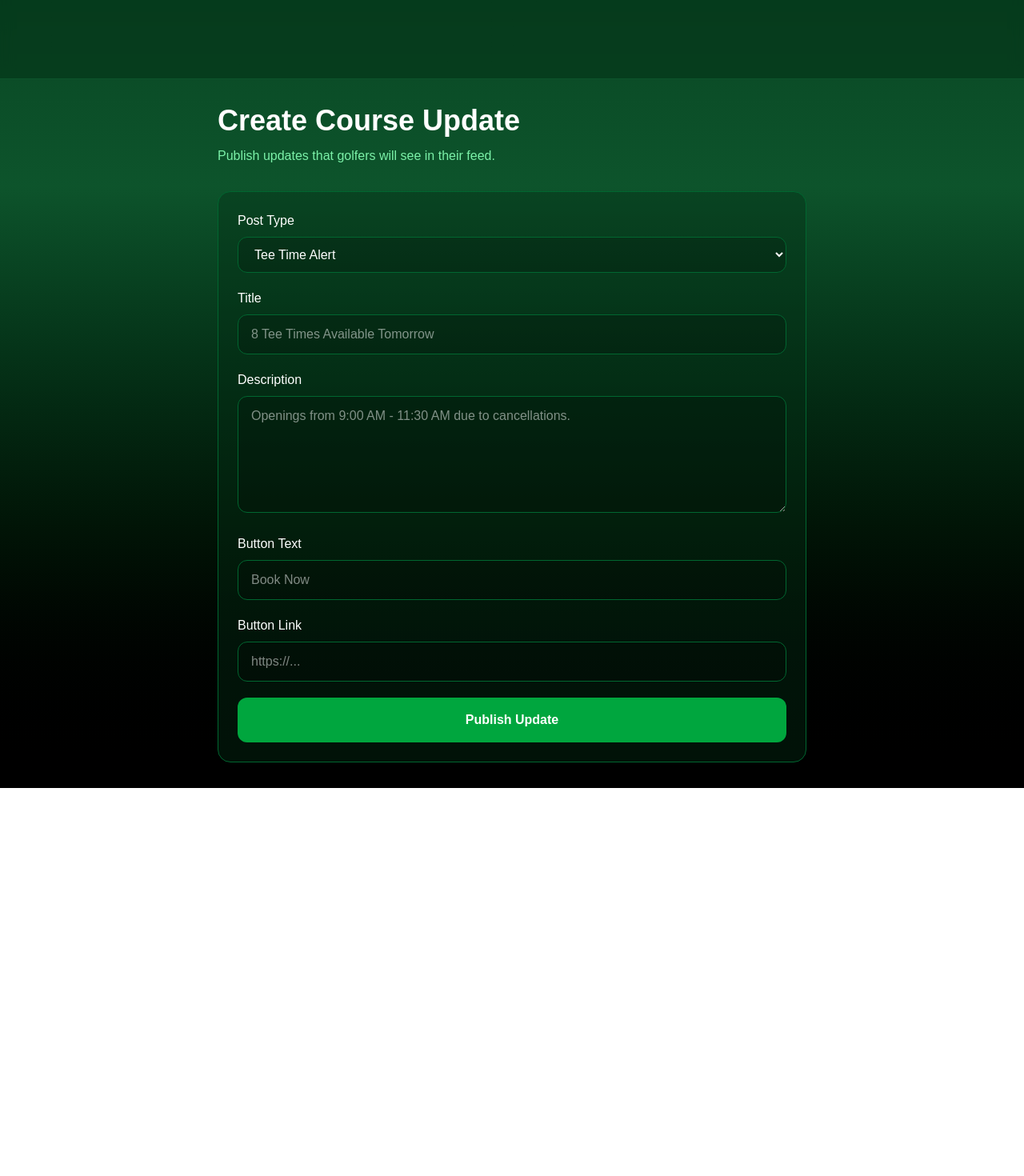
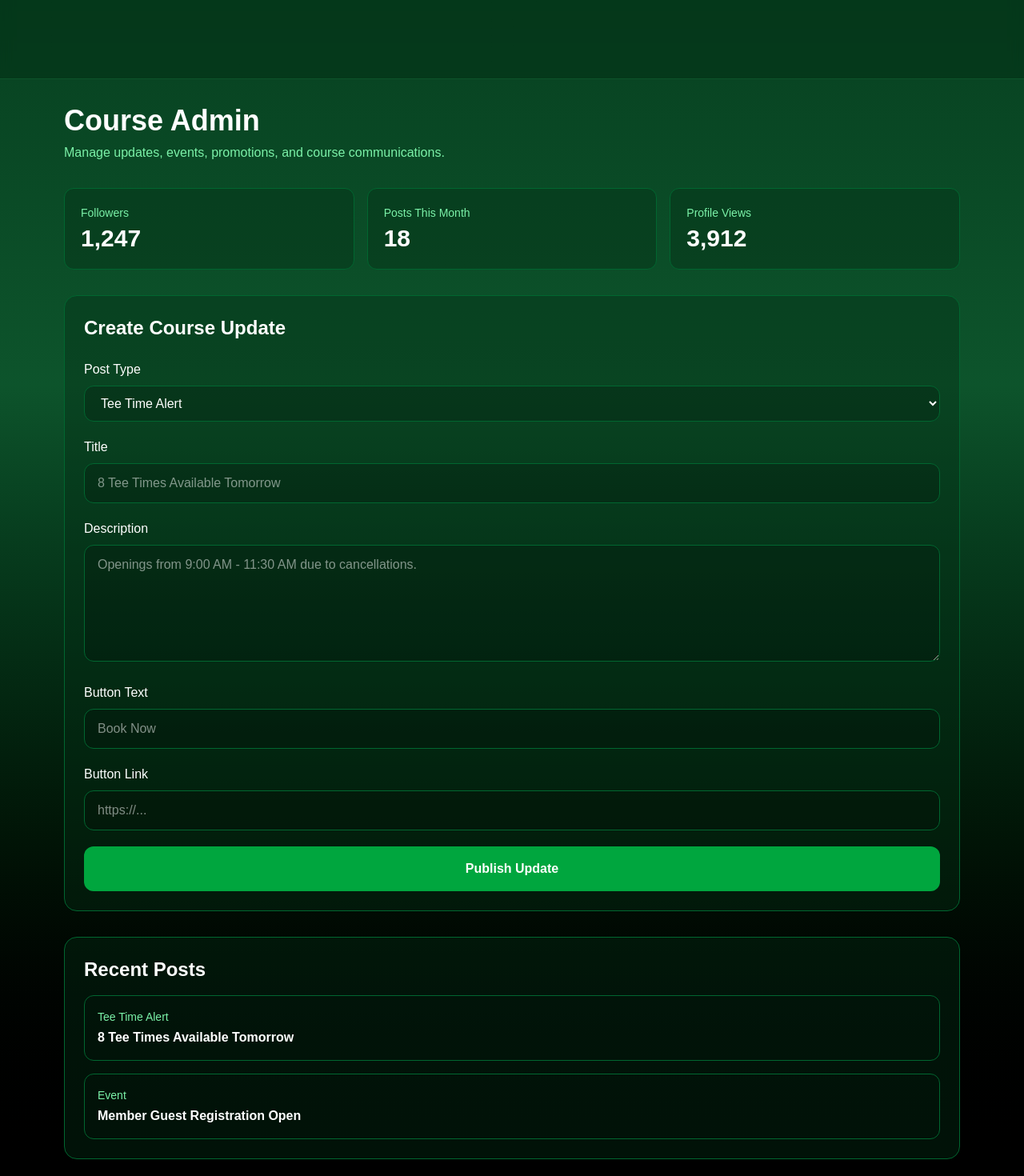
Before and after one commit to keenroudy22/fairwayos, a Next.js app: page /course-admin in a window 1280 px wide. Shown: the part 520-1990 px from the top of the page at 80% size. Before the commit the page ends 1505 px from the top, so only its background shows below. Built offline with nearby package versions, Linux system fonts and the light colour scheme.

Commit message:
Updating course-admin

```diff
--- a/src/app/course-admin/page.tsx
+++ b/src/app/course-admin/page.tsx
@@ -5,19 +5,58 @@ export default function CourseAdminPage() {
     <main className="min-h-screen bg-gradient-to-b from-green-950 via-green-900 to-black text-white">
       <Navbar />
 
-      <div className="max-w-3xl mx-auto px-4 py-8">
-        <h1 className="text-4xl font-bold mb-3">
-          Create Course Update
+      <div className="max-w-6xl mx-auto px-4 py-8">
+        <h1 className="text-4xl font-bold mb-2">
+          Course Admin
         </h1>
 
         <p className="text-green-300 mb-8">
-          Publish updates that golfers will see in their feed.
+          Manage updates, events, promotions, and course communications.
         </p>
 
-        <div className="bg-green-950/40 border border-green-800 rounded-2xl p-6 space-y-5">
+        <div className="grid md:grid-cols-3 gap-4 mb-8">
+          <div className="bg-green-950/40 border border-green-800 rounded-xl p-5">
+            <div className="text-green-300 text-sm mb-1">
+              Followers
+            </div>
 
+            <div className="text-3xl font-bold">
+              1,247
+            </div>
+          </div>
+
+          <div className="bg-green-950/40 border border-green-800 rounded-xl p-5">
+            <div className="text-green-300 text-sm mb-1">
+              Posts This Month
+            </div>
+
+            <div className="text-3xl font-bold">
+              18
+            </div>
+          </div>
+
+          <div className="bg-green-950/40 border border-green-800 rounded-xl p-5">
+            <div className="text-green-300 text-sm mb-1">
+              Profile Views
+            </div>
+
+            <div className="text-3xl font-bold">
+              3,912
+            </div>
+          </div>
+        </div>
+
+        <div className="bg-green-950/40 border border-green-800 rounded-2xl p-6">
+          <h2 className="text-2xl font-bold mb-6">
+            Create Course Update
+          </h2>
+
+          <div className="space-y-5">
             <div>
-            <label className="block mb-2">Post Type</label>
+              <label className="block mb-2">
+                Post Type
+              </label>
+
               <select className="w-full rounded-xl bg-black/20 border border-green-800 px-4 py-3">
                 <option>Tee Time Alert</option>
                 <option>Event</option>
@@ -28,7 +67,10 @@ export default function CourseAdminPage() {
             </div>
 
             <div>
-            <label className="block mb-2">Title</label>
+              <label className="block mb-2">
+                Title
+              </label>
+
               <input
                 type="text"
                 placeholder="8 Tee Times Available Tomorrow"
@@ -37,7 +79,10 @@ export default function CourseAdminPage() {
             </div>
 
             <div>
-            <label className="block mb-2">Description</label>
+              <label className="block mb-2">
+                Description
+              </label>
+
               <textarea
                 rows={5}
                 placeholder="Openings from 9:00 AM - 11:30 AM due to cancellations."
@@ -46,7 +91,10 @@ export default function CourseAdminPage() {
             </div>
 
             <div>
-            <label className="block mb-2">Button Text</label>
+              <label className="block mb-2">
+                Button Text
+              </label>
+
               <input
                 type="text"
                 placeholder="Book Now"
@@ -55,7 +103,10 @@ export default function CourseAdminPage() {
             </div>
 
             <div>
-            <label className="block mb-2">Button Link</label>
+              <label className="block mb-2">
+                Button Link
+              </label>
+
               <input
                 type="text"
                 placeholder="https://..."
@@ -63,9 +114,38 @@ export default function CourseAdminPage() {
               />
             </div>
 
-          <button className="w-full bg-green-600 hover:bg-green-500 py-4 rounded-xl font-semibold">
+            <button className="w-full bg-green-600 hover:bg-green-500 py-4 rounded-xl font-semibold transition">
               Publish Update
             </button>
+          </div>
+        </div>
+
+        <div className="mt-8 bg-green-950/40 border border-green-800 rounded-2xl p-6">
+          <h2 className="text-2xl font-bold mb-4">
+            Recent Posts
+          </h2>
+
+          <div className="space-y-4">
+            <div className="border border-green-800 rounded-xl p-4">
+              <div className="text-green-300 text-sm">
+                Tee Time Alert
+              </div>
+
+              <div className="font-semibold mt-1">
+                8 Tee Times Available Tomorrow
+              </div>
+            </div>
+
+            <div className="border border-green-800 rounded-xl p-4">
+              <div className="text-green-300 text-sm">
+                Event
+              </div>
+
+              <div className="font-semibold mt-1">
+                Member Guest Registration Open
+              </div>
+            </div>
+          </div>
         </div>
       </div>
     </main>
```
Lines whose indentation alone changed are shown as unchanged.
